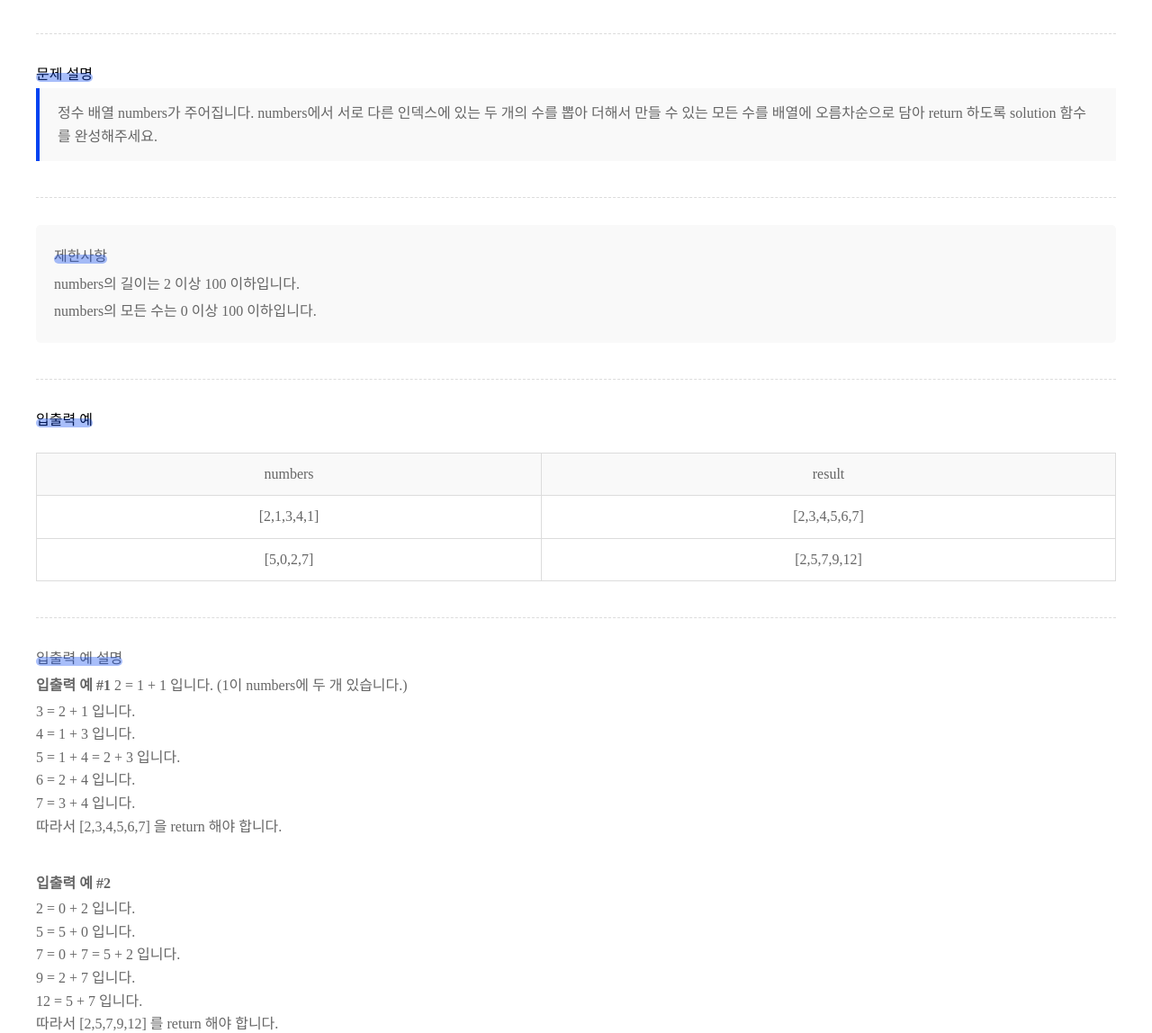
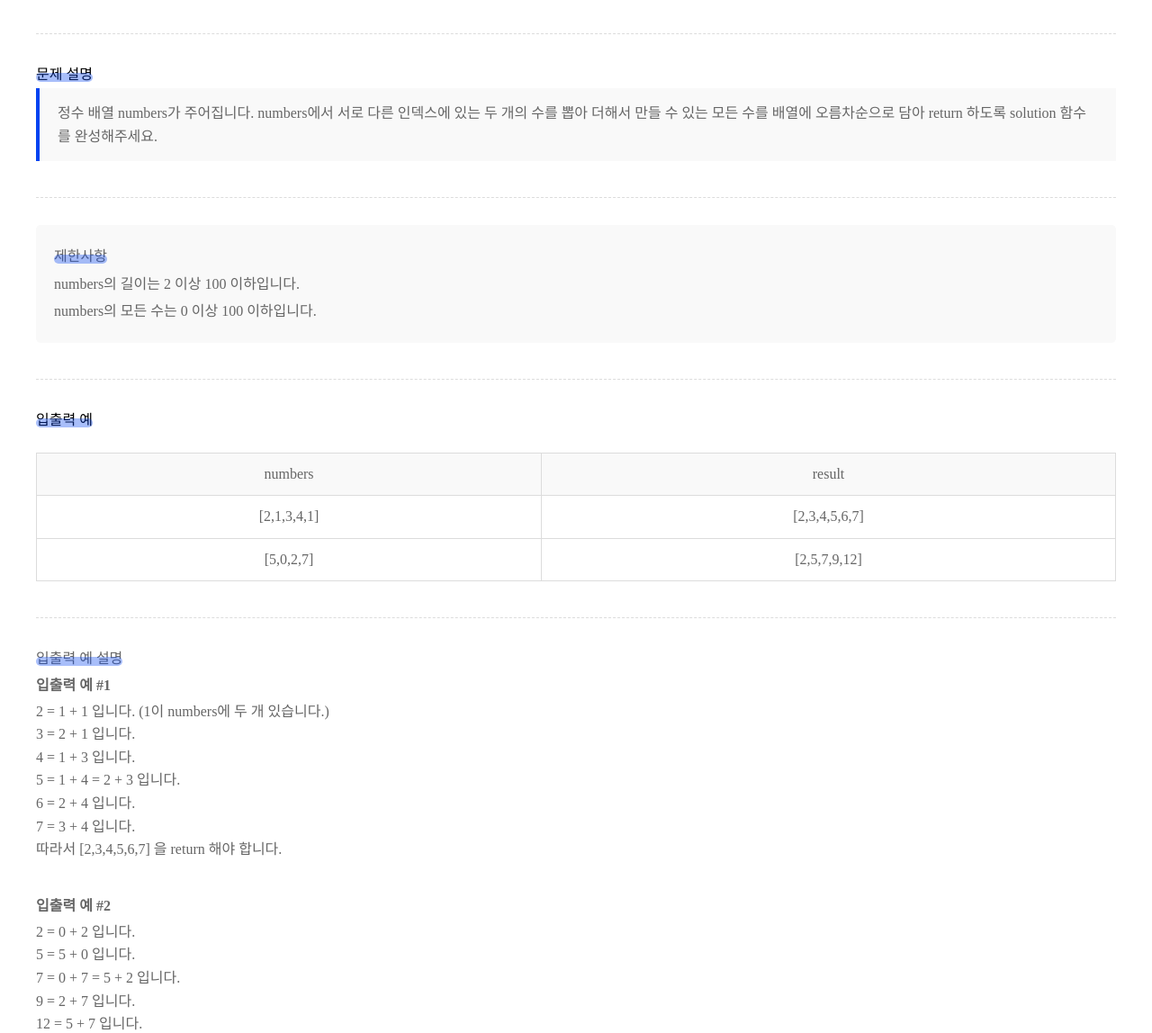
Before and after one commit to kim-0617/algorithm, a plain HTML site: page 01/twoNumber.html in a window 1280 px wide. Shown: the part 162-1310 px from the top of the page at 90% size. Drawn offline with Linux system fonts and the light colour scheme; a web font is replaced by a local one.

Commit message:
22.08.29
9:59

```diff
--- a/01/twoNumber.html
+++ b/01/twoNumber.html
@@ -56,7 +56,7 @@
             <hr style="margin-bottom: 30px;">
             <p class="t_desc">
                 <i>입출력 예 설명</i> <br>
-                <strong>입출력 예 #1</strong>
+                <strong>입출력 예 #1</strong> <br>
                 2 = 1 + 1 입니다. (1이 numbers에 두 개 있습니다.) <br>
                 3 = 2 + 1 입니다. <br>
                 4 = 1 + 3 입니다. <br>
```
